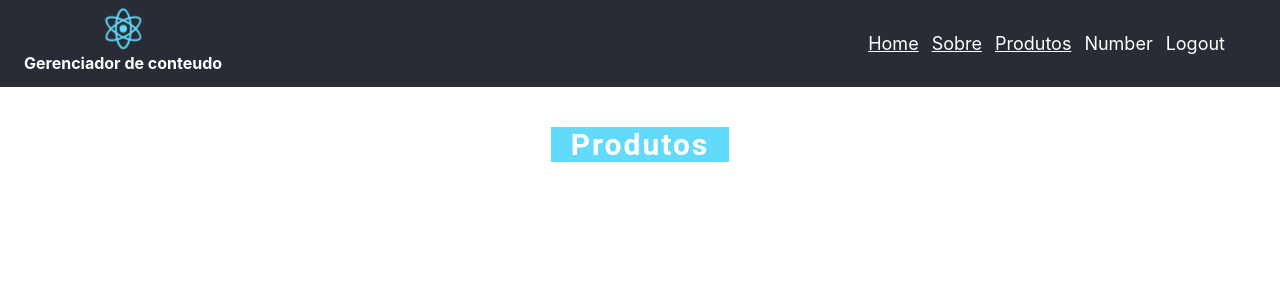
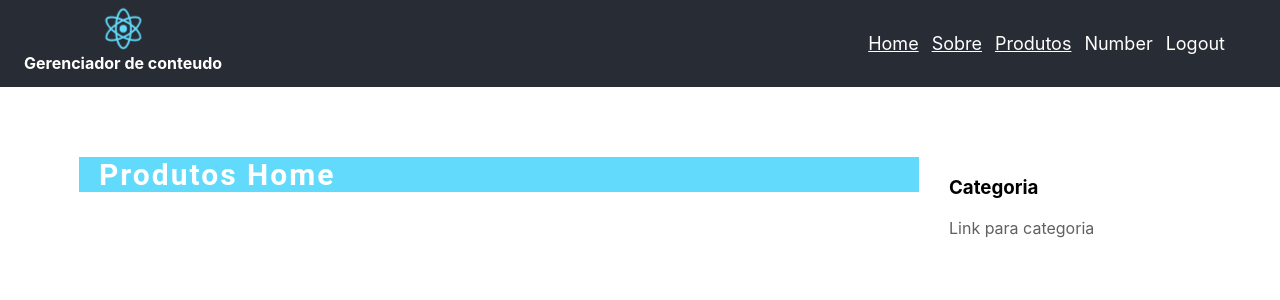
Before and after one commit to kauai/gerenciador_de_produtos, a React (Create React App) app: page /produtos in a window 1280 px wide. Shown: the top 300 px of the page. Built offline with nearby package versions, Linux system fonts and the light colour scheme.

Commit message:
definindo rota produtos e categorias

```diff
--- a/public/index.html
+++ b/public/index.html
@@ -97,11 +97,20 @@ ul{
 }
 
 .container {
-  /* height: calc(100vh - 75px); */
-  /* align-items: flex-start; */
+  padding-top:70px;
+  width:90%;
+  margin:0 auto;
   display: flex;
-  justify-content: center;
-  margin-top: 40px;
+}
+
+.produtos{
+  width:100%;
+  padding:0 15px;
+}
+
+.categorias{
+  width:30%;
+  padding:0 15px;
 }
 
 .comments {
@@ -113,11 +122,7 @@ ul{
 }
 
 p{
-    background:#252c5d;
-    padding: 10px;
-    color: #FFF;
-    width: 33.5%;
-    transition:1s ease-in-out;
+    color:#606060;
 }
 
 textarea{
--- a/src/componentes/Produtos.js
+++ b/src/componentes/Produtos.js
@@ -1,11 +1,22 @@
 import React, { Component } from 'react'
+import { Route } from 'react-router-dom'
+import ProdutosHome from './ProdutosHome'
 
 export default class Produtos extends Component {
   render() {
     return (
-      <div>
-        <h1>Produtos</h1>
-      </div>
+      <>
+        <section className="produtos">
+            {/* //FUNCIONA TBM DESTA MANEIRA!!!
+              <Route exact={this.props.match.url} component={ProdutosHome}/>
+            */}
+               <Route exact path={this.props.match.url} component={ProdutosHome}/>
+        </section>
+        <asside className="categorias">
+            <h3>Categoria</h3>
+            <p>Link para categoria</p>
+        </asside>
+      </>
     )
   }
 }
--- /dev/null
+++ b/src/componentes/ProdutosHome.js
@@ -0,0 +1,10 @@
+import React, { Component } from 'react'
+
+const ProdutosHome = () =>
+(
+    <div>
+        <h1>Produtos Home</h1>
+    </div>
+)
+
+export default ProdutosHome
```
